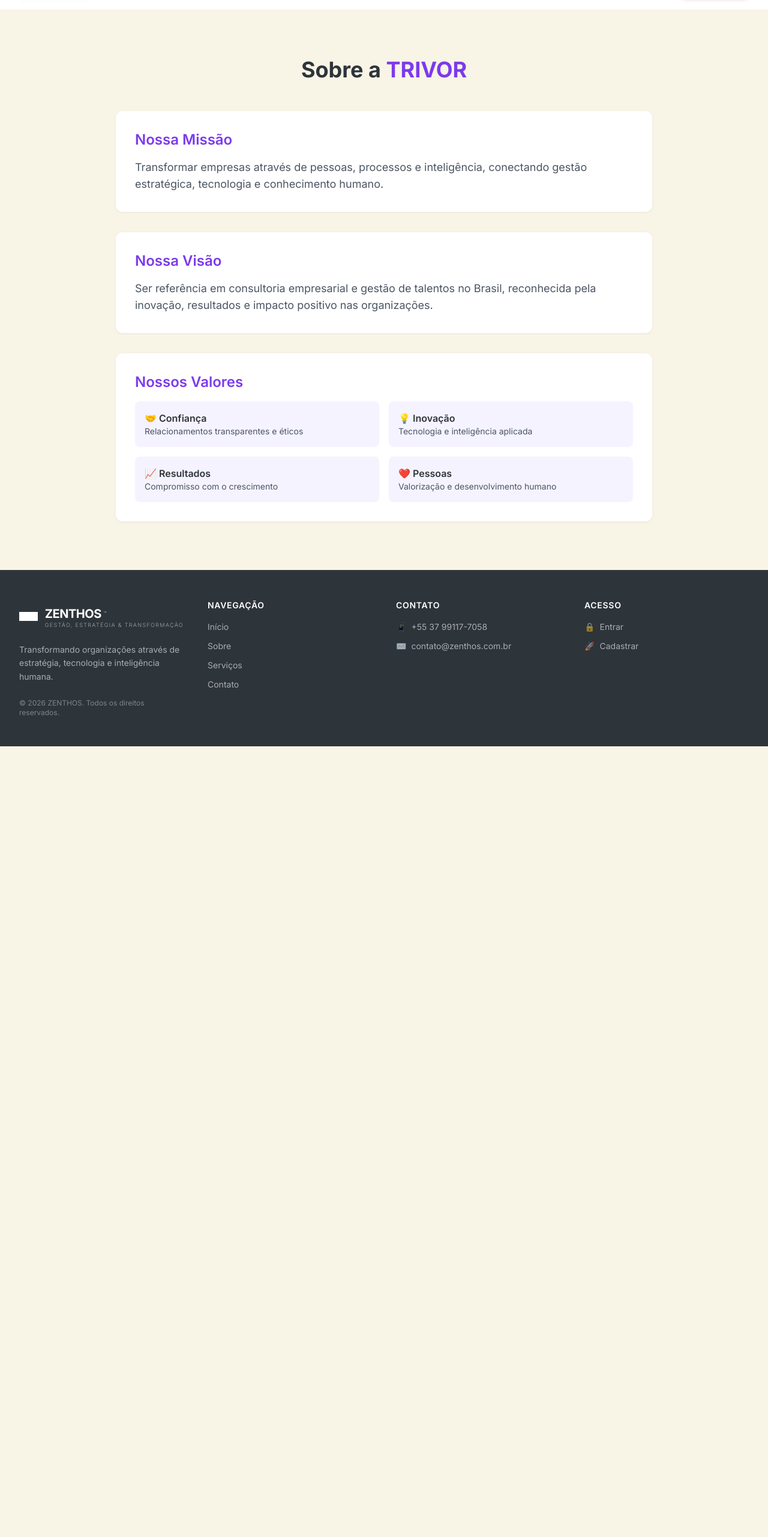
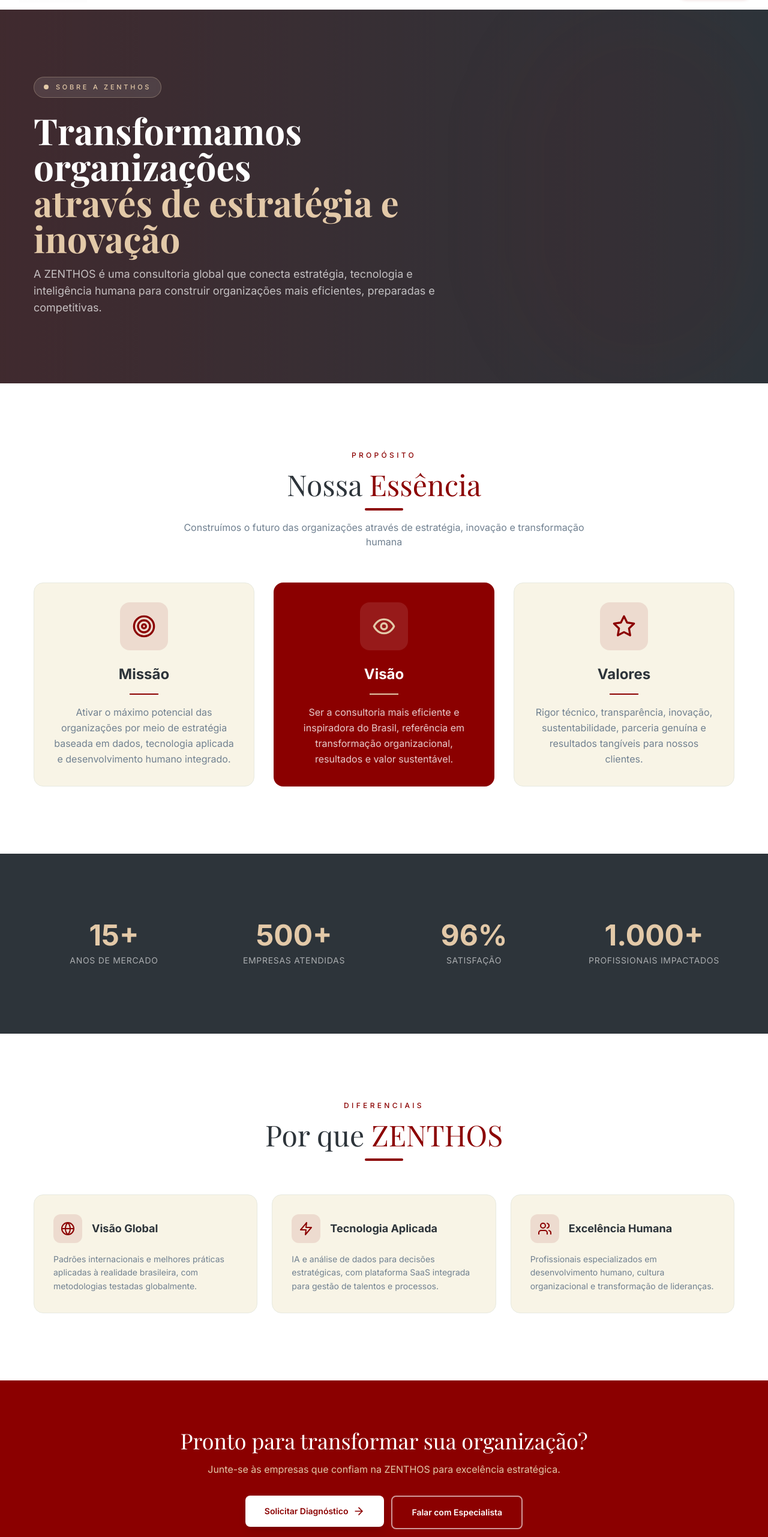
Before and after one commit to trivoroficial/consult_recruit, a Next.js app: page /sobre in a window 1280 px wide. Shown: the part 64-2626 px from the top of the page at 60% size. Before the commit the page ends 1308 px from the top, so only its background shows below. Built offline with nearby package versions, Linux system fonts and the light colour scheme; a web font is replaced by a local one.

Commit message:
Update page.tsx

```diff
--- a/src/app/(public)/sobre/page.tsx
+++ b/src/app/(public)/sobre/page.tsx
@@ -1,54 +1,261 @@
+'use client'
+
+import { motion } from 'framer-motion'
+import Link from 'next/link'
+import {
+  ArrowRight,
+  Users,
+  Target,
+  Eye,
+  Star,
+  Shield,
+  Zap,
+  Globe,
+  TrendingUp,
+  Award,
+  Building2,
+  CheckCircle,
+  Crown
+} from 'lucide-react'
+
+const fadeUp = {
+  hidden: { opacity: 0, y: 28 },
+  visible: { opacity: 1, y: 0 },
+}
+
 export default function Sobre() {
   return (
-    <div className="container mx-auto px-4 py-20">
-      <div className="max-w-4xl mx-auto">
-        <h1 className="text-4xl font-bold text-center">
-          Sobre a <span className="text-purple-600">TRIVOR</span>
-        </h1>
+    <div className="min-h-screen bg-[#F8F4E6]">
 
-        <div className="mt-12 space-y-8">
-          {/* Missão */}
-          <div className="bg-white p-8 rounded-xl border shadow-sm">
-            <h2 className="text-2xl font-semibold text-purple-600">Nossa Missão</h2>
-            <p className="mt-4 text-gray-600 text-lg">
-              Transformar empresas através de pessoas, processos e inteligência,
-              conectando gestão estratégica, tecnologia e conhecimento humano.
+      {/* ===== HERO ===== */}
+      <section className="relative py-20 md:py-28 bg-[#2D343A] overflow-hidden">
+        <div className="absolute inset-0 bg-gradient-to-r from-[#8B0000]/20 to-transparent"></div>
+        <div className="absolute top-0 right-0 w-1/3 h-full bg-[#8B0000]/5 rounded-full blur-3xl"></div>
+        <div className="container mx-auto px-4 relative z-10">
+          <div className="max-w-3xl">
+            <motion.div
+              className="inline-flex items-center gap-3 px-4 py-2 text-[11px] tracking-[0.34em] text-[#E3C9A8] uppercase font-medium border border-[#E3C9A8]/30 rounded-full bg-white/10 backdrop-blur-sm"
+              initial={{ opacity: 0, y: 18 }}
+              animate={{ opacity: 1, y: 0 }}
+              transition={{ duration: 0.7 }}
+            >
+              <span className="h-2 w-2 rounded-full bg-[#E3C9A8]" />
+              Sobre a ZENTHOS
+            </motion.div>
+            <motion.h1
+              className="mt-6 font-serif text-4xl md:text-5xl lg:text-6xl font-bold text-white leading-tight"
+              initial={{ opacity: 0, y: 22 }}
+              animate={{ opacity: 1, y: 0 }}
+              transition={{ delay: 0.1, duration: 0.8 }}
+            >
+              Transformamos organizações <br />
+              <span className="text-[#E3C9A8]">através de estratégia e inovação</span>
+            </motion.h1>
+            <motion.p
+              className="mt-4 text-lg text-white/70 max-w-2xl"
+              initial={{ opacity: 0, y: 24 }}
+              animate={{ opacity: 1, y: 0 }}
+              transition={{ delay: 0.2, duration: 0.85 }}
+            >
+              A ZENTHOS é uma consultoria global que conecta estratégia, tecnologia e
+              inteligência humana para construir organizações mais eficientes, preparadas e competitivas.
+            </motion.p>
+          </div>
+        </div>
+      </section>
+
+      {/* ===== MISSÃO, VISÃO, VALORES ===== */}
+      <section className="py-20 md:py-28 bg-white">
+        <div className="container mx-auto px-4">
+          <div className="text-center mb-14">
+            <p className="text-xs tracking-[0.36em] text-[#8B0000] uppercase font-medium">Propósito</p>
+            <h2 className="mt-4 font-serif text-4xl text-[#2D343A] md:text-5xl">
+              Nossa <span className="text-[#8B0000]">Essência</span>
+            </h2>
+            <div className="w-16 h-1 bg-[#8B0000] rounded-full mx-auto mt-4"></div>
+            <p className="mt-4 text-[#708090] max-w-2xl mx-auto">
+              Construímos o futuro das organizações através de estratégia, inovação e transformação humana
             </p>
           </div>
 
-          {/* Visão */}
-          <div className="bg-white p-8 rounded-xl border shadow-sm">
-            <h2 className="text-2xl font-semibold text-purple-600">Nossa Visão</h2>
-            <p className="mt-4 text-gray-600 text-lg">
-              Ser referência em consultoria empresarial e gestão de talentos no Brasil,
-              reconhecida pela inovação, resultados e impacto positivo nas organizações.
+          <div className="grid gap-8 md:grid-cols-3">
+            <motion.div
+              className="bg-[#F8F4E6] border border-[#E8EAE0] rounded-2xl p-8 text-center hover:shadow-xl hover:-translate-y-2 transition-all duration-300"
+              initial="hidden"
+              whileInView="visible"
+              viewport={{ once: true, amount: 0.3 }}
+              variants={fadeUp}
+            >
+              <div className="w-20 h-20 bg-[#8B0000]/10 rounded-2xl flex items-center justify-center mx-auto mb-6">
+                <Target className="h-10 w-10 text-[#8B0000]" />
+              </div>
+              <h3 className="text-2xl font-bold text-[#2D343A]">Missão</h3>
+              <div className="w-12 h-0.5 bg-[#8B0000] mx-auto my-4"></div>
+              <p className="text-[#708090] leading-relaxed">
+                Ativar o máximo potencial das organizações por meio de estratégia baseada em dados,
+                tecnologia aplicada e desenvolvimento humano integrado.
               </p>
+            </motion.div>
+
+            <motion.div
+              className="bg-[#8B0000] border border-[#8B0000]/20 rounded-2xl p-8 text-center hover:shadow-xl hover:-translate-y-2 transition-all duration-300 text-white"
+              initial="hidden"
+              whileInView="visible"
+              viewport={{ once: true, amount: 0.3 }}
+              variants={fadeUp}
+            >
+              <div className="w-20 h-20 bg-white/10 rounded-2xl flex items-center justify-center mx-auto mb-6">
+                <Eye className="h-10 w-10 text-[#E3C9A8]" />
               </div>
+              <h3 className="text-2xl font-bold">Visão</h3>
+              <div className="w-12 h-0.5 bg-[#E3C9A8] mx-auto my-4"></div>
+              <p className="text-white/80 leading-relaxed">
+                Ser a consultoria mais eficiente e inspiradora do Brasil, referência em
+                transformação organizacional, resultados e valor sustentável.
+              </p>
+            </motion.div>
 
-          {/* Valores */}
-          <div className="bg-white p-8 rounded-xl border shadow-sm">
-            <h2 className="text-2xl font-semibold text-purple-600">Nossos Valores</h2>
-            <div className="mt-4 grid md:grid-cols-2 gap-4">
-              <div className="p-4 bg-purple-50 rounded-lg">
-                <h3 className="font-semibold">🤝 Confiança</h3>
-                <p className="text-sm text-gray-600">Relacionamentos transparentes e éticos</p>
+            <motion.div
+              className="bg-[#F8F4E6] border border-[#E8EAE0] rounded-2xl p-8 text-center hover:shadow-xl hover:-translate-y-2 transition-all duration-300"
+              initial="hidden"
+              whileInView="visible"
+              viewport={{ once: true, amount: 0.3 }}
+              variants={fadeUp}
+            >
+              <div className="w-20 h-20 bg-[#8B0000]/10 rounded-2xl flex items-center justify-center mx-auto mb-6">
+                <Star className="h-10 w-10 text-[#8B0000]" />
               </div>
-              <div className="p-4 bg-purple-50 rounded-lg">
-                <h3 className="font-semibold">💡 Inovação</h3>
-                <p className="text-sm text-gray-600">Tecnologia e inteligência aplicada</p>
+              <h3 className="text-2xl font-bold text-[#2D343A]">Valores</h3>
+              <div className="w-12 h-0.5 bg-[#8B0000] mx-auto my-4"></div>
+              <p className="text-[#708090] leading-relaxed">
+                Rigor técnico, transparência, inovação, sustentabilidade,
+                parceria genuína e resultados tangíveis para nossos clientes.
+              </p>
+            </motion.div>
           </div>
-              <div className="p-4 bg-purple-50 rounded-lg">
-                <h3 className="font-semibold">📈 Resultados</h3>
-                <p className="text-sm text-gray-600">Compromisso com o crescimento</p>
         </div>
-              <div className="p-4 bg-purple-50 rounded-lg">
-                <h3 className="font-semibold">❤️ Pessoas</h3>
-                <p className="text-sm text-gray-600">Valorização e desenvolvimento humano</p>
+      </section>
+
+      {/* ===== NÚMEROS ===== */}
+      <section className="py-20 md:py-28 bg-[#2D343A]">
+        <div className="container mx-auto px-4">
+          <div className="grid grid-cols-2 md:grid-cols-4 gap-8">
+            <div className="text-center">
+              <p className="text-4xl md:text-5xl font-bold text-[#E3C9A8]">15+</p>
+              <p className="mt-2 text-sm text-white/60 uppercase tracking-wider">Anos de Mercado</p>
+            </div>
+            <div className="text-center">
+              <p className="text-4xl md:text-5xl font-bold text-[#E3C9A8]">500+</p>
+              <p className="mt-2 text-sm text-white/60 uppercase tracking-wider">Empresas Atendidas</p>
+            </div>
+            <div className="text-center">
+              <p className="text-4xl md:text-5xl font-bold text-[#E3C9A8]">96%</p>
+              <p className="mt-2 text-sm text-white/60 uppercase tracking-wider">Satisfação</p>
+            </div>
+            <div className="text-center">
+              <p className="text-4xl md:text-5xl font-bold text-[#E3C9A8]">1.000+</p>
+              <p className="mt-2 text-sm text-white/60 uppercase tracking-wider">Profissionais Impactados</p>
             </div>
           </div>
         </div>
+      </section>
+
+      {/* ===== DIFERENCIAIS ===== */}
+      <section className="py-20 md:py-28 bg-white">
+        <div className="container mx-auto px-4">
+          <div className="text-center mb-14">
+            <p className="text-xs tracking-[0.36em] text-[#8B0000] uppercase font-medium">Diferenciais</p>
+            <h2 className="mt-4 font-serif text-4xl text-[#2D343A] md:text-5xl">
+              Por que <span className="text-[#8B0000]">ZENTHOS</span>
+            </h2>
+            <div className="w-16 h-1 bg-[#8B0000] rounded-full mx-auto mt-4"></div>
+          </div>
+
+          <div className="grid gap-6 md:grid-cols-3">
+            <motion.div
+              className="bg-[#F8F4E6] border border-[#E8EAE0] rounded-2xl p-8 hover:shadow-xl hover:-translate-y-2 transition-all duration-300"
+              initial="hidden"
+              whileInView="visible"
+              viewport={{ once: true, amount: 0.3 }}
+              variants={fadeUp}
+            >
+              <div className="flex items-center gap-4 mb-4">
+                <div className="w-12 h-12 bg-[#8B0000]/10 rounded-xl flex items-center justify-center text-[#8B0000]">
+                  <Globe className="h-6 w-6" />
+                </div>
+                <h3 className="text-lg font-bold text-[#2D343A]">Visão Global</h3>
+              </div>
+              <p className="text-[#708090] text-sm leading-relaxed">
+                Padrões internacionais e melhores práticas aplicadas à realidade brasileira,
+                com metodologias testadas globalmente.
+              </p>
+            </motion.div>
+
+            <motion.div
+              className="bg-[#F8F4E6] border border-[#E8EAE0] rounded-2xl p-8 hover:shadow-xl hover:-translate-y-2 transition-all duration-300"
+              initial="hidden"
+              whileInView="visible"
+              viewport={{ once: true, amount: 0.3 }}
+              variants={fadeUp}
+            >
+              <div className="flex items-center gap-4 mb-4">
+                <div className="w-12 h-12 bg-[#8B0000]/10 rounded-xl flex items-center justify-center text-[#8B0000]">
+                  <Zap className="h-6 w-6" />
+                </div>
+                <h3 className="text-lg font-bold text-[#2D343A]">Tecnologia Aplicada</h3>
+              </div>
+              <p className="text-[#708090] text-sm leading-relaxed">
+                IA e análise de dados para decisões estratégicas, com plataforma SaaS
+                integrada para gestão de talentos e processos.
+              </p>
+            </motion.div>
+
+            <motion.div
+              className="bg-[#F8F4E6] border border-[#E8EAE0] rounded-2xl p-8 hover:shadow-xl hover:-translate-y-2 transition-all duration-300"
+              initial="hidden"
+              whileInView="visible"
+              viewport={{ once: true, amount: 0.3 }}
+              variants={fadeUp}
+            >
+              <div className="flex items-center gap-4 mb-4">
+                <div className="w-12 h-12 bg-[#8B0000]/10 rounded-xl flex items-center justify-center text-[#8B0000]">
+                  <Users className="h-6 w-6" />
+                </div>
+                <h3 className="text-lg font-bold text-[#2D343A]">Excelência Humana</h3>
+              </div>
+              <p className="text-[#708090] text-sm leading-relaxed">
+                Profissionais especializados em desenvolvimento humano, cultura organizacional
+                e transformação de lideranças.
+              </p>
+            </motion.div>
           </div>
         </div>
+      </section>
+
+      {/* ===== CTA ===== */}
+      <section className="py-16 md:py-20 bg-[#8B0000]">
+        <div className="container mx-auto px-4 text-center">
+          <h2 className="font-serif text-3xl md:text-4xl text-white">
+            Pronto para transformar sua organização?
+          </h2>
+          <p className="mt-4 text-[#E3C9A8] max-w-2xl mx-auto">
+            Junte-se às empresas que confiam na ZENTHOS para excelência estratégica.
+          </p>
+          <div className="mt-8 flex flex-col justify-center gap-3 sm:flex-row">
+            <Link href="/cadastro">
+              <button className="px-8 py-4 text-sm font-semibold text-[#8B0000] bg-white rounded-lg hover:bg-[#E3C9A8] transition-all duration-300 shadow-lg hover:shadow-xl hover:-translate-y-1 flex items-center justify-center gap-2">
+                Solicitar Diagnóstico
+                <ArrowRight className="h-5 w-5" />
+              </button>
+            </Link>
+            <Link href="/contato">
+              <button className="px-8 py-4 text-sm font-semibold text-white border-2 border-white/60 rounded-lg hover:bg-white hover:text-[#8B0000] hover:border-white transition-all duration-300">
+                Falar com Especialista
+              </button>
+            </Link>
+          </div>
+        </div>
+      </section>
     </div>
   )
 }
```
Lines whose indentation alone changed are shown as unchanged.
